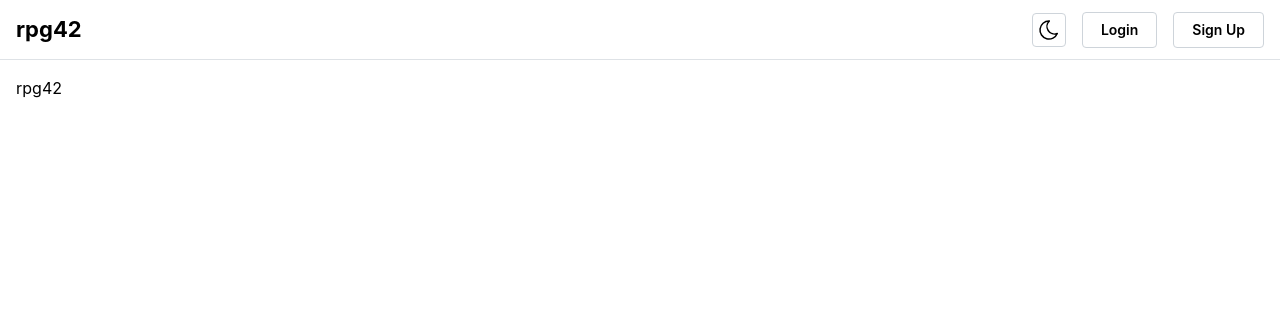
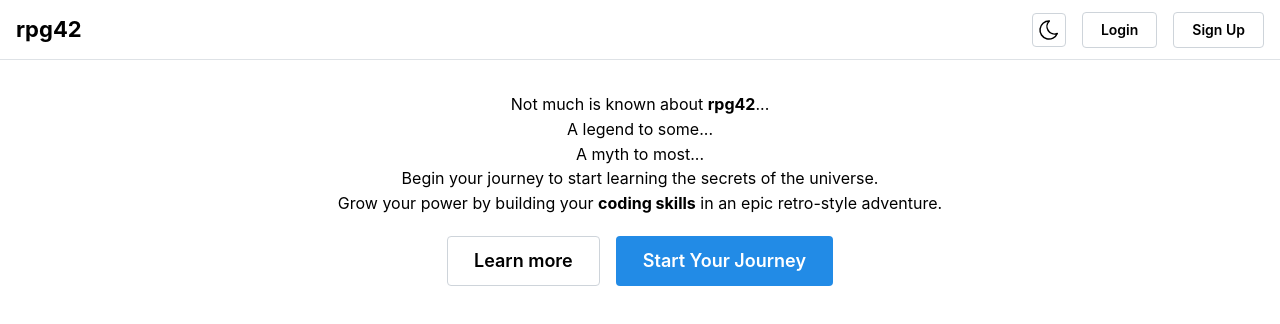
Before and after one commit to wforbes/rpg42, a Next.js app in the folder client/: page / in a window 1280 px wide. Shown: the top 324 px of the page. Built offline with nearby package versions, Linux system fonts and the light colour scheme.

Commit message:
add home page content and about page

```diff
--- /dev/null
+++ b/client/app/about/page.tsx
@@ -0,0 +1,12 @@
+import { Container, Text } from '@mantine/core';
+
+export default function About() {
+	return (
+		<Container>
+			<Text my="md" className="text-center">
+				Not much is known about <strong>rpg42</strong> yet...<br />
+				Details will come in time.
+			</Text>
+		</Container>
+	);
+}
--- a/client/app/page.tsx
+++ b/client/app/page.tsx
@@ -1,7 +1,20 @@
+import { Container, Title, Text, Button, Group } from '@mantine/core';
+import Link from 'next/link';
+
 export default function Home() {
 	return (
-		<main>
-			<h1>rpg42</h1>
-		</main>
+		<Container>
+			<Text my="md" className="text-center">
+				Not much is known about <strong>rpg42</strong>...<br />
+				A legend to some... <br />
+				A myth to most... <br/>
+				Begin your journey to start learning the secrets of the universe.<br />
+				Grow your power by building your <strong>coding skills</strong> in an epic retro-style adventure.
+			</Text>
+			<Group my="lg" justify="center">
+				<Button size="lg" variant="default" component={Link} href="/about">Learn more</Button>
+				<Button size="lg">Start Your Journey</Button>
+			</Group>
+		</Container>
 	);
 }
```
Also changed, not shown: 1 other file (tests, documents, lock files or other folders).
